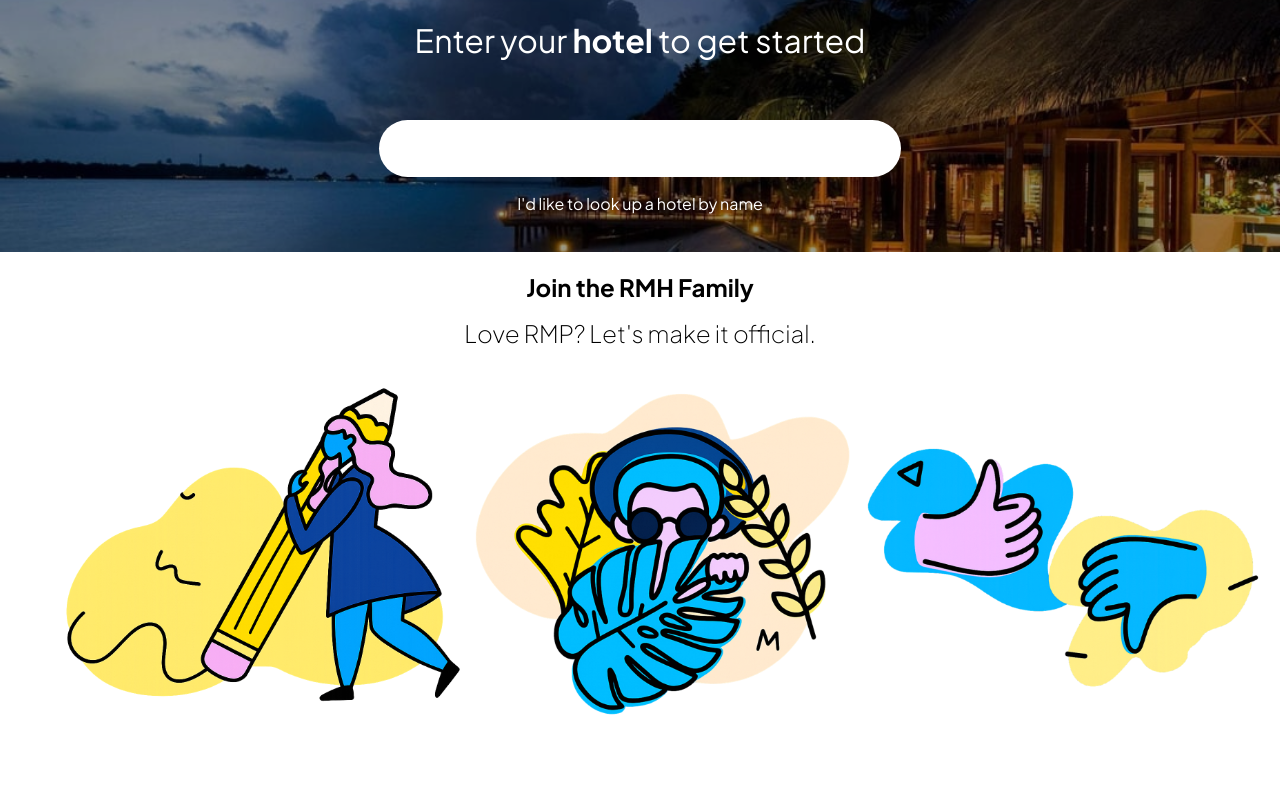
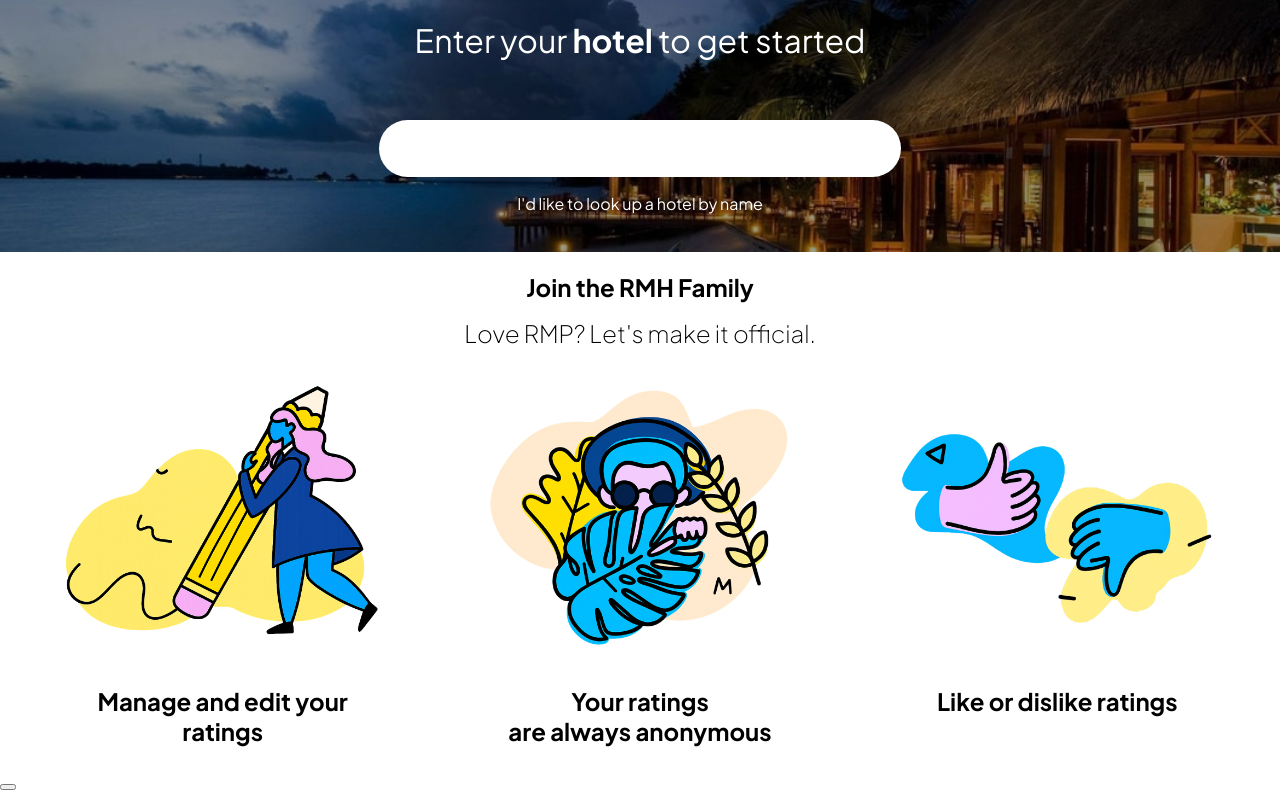
Before and after one commit to FranThe3rd/Rate-My-Hotels, a React (Create React App) app: page / in a window 1280 px wide. Shown: the part 300-1091 px from the top of the page. Before the commit the page ends 1031 px from the top, so only its background shows below. Built offline with nearby package versions, Linux system fonts and the light colour scheme.

Commit message:
added text under images

```diff
--- a/src/pages/home.css
+++ b/src/pages/home.css
@@ -6,7 +6,7 @@
         height: 300px;
         background: rgba(255, 242, 0, 0.152);
 
-    position: fixed;
+        position: absolute;
         top: -120px;   /* move half outside the screen vertically */
         right: 50px; /* move half outside horizontally */
 
@@ -107,10 +107,23 @@ display: block;
         display: grid;
         grid-template-columns: 1fr 1fr 1fr;
         margin: 0 auto;
+        gap: 100px;
     }
 
     .image-grid img {
             margin: 0 auto;
 
         max-width: 400px;
+        width: 100%;
     }
+
+    .grid-info-home {
+
+    }
+
+    .grid-info-home p {
+        color: black;
+        font-size: 24px;
+        text-align: center;
+        font-weight: bolder;
+    }
--- a/src/pages/home.jsx
+++ b/src/pages/home.jsx
@@ -12,7 +12,7 @@ export const Home = () => {
 
 
       <div className="hotel-img-container"
-            style={{ backgroundImage: `url(${hotel})` }}
+        style={{ backgroundImage: `url(${hotel})` }}
 
       >
         <div className='home-text-div'>
@@ -24,13 +24,21 @@ export const Home = () => {
         <h1 className='home-join'>Join the RMH Family</h1>
         <h1 className='home-join-caption'>Love RMP? Let's make it official.</h1>
         <div className='image-grid'>
-          <img  src={manage}></img>
-          <img  src={privacy}></img>
-          <img  src={like}></img>
+          <div className='grid-info-home'>
+            <img src={manage}></img>
+                        <p>Manage and edit your ratings</p>
 
-
-
+          </div>
+          <div className='grid-info-home'>
+            <img src={privacy}></img>
+            <p>Your ratings<br /> are always anonymous</p>
+          </div>
+          <div className='grid-info-home'>
+            <img src={like}></img>
+            <p> Like or dislike ratings</p>
+          </div>
         </div>
+        <button className='sign-up-now'></button>
 
 
       </div>
```
Lines whose indentation alone changed are shown as unchanged.
